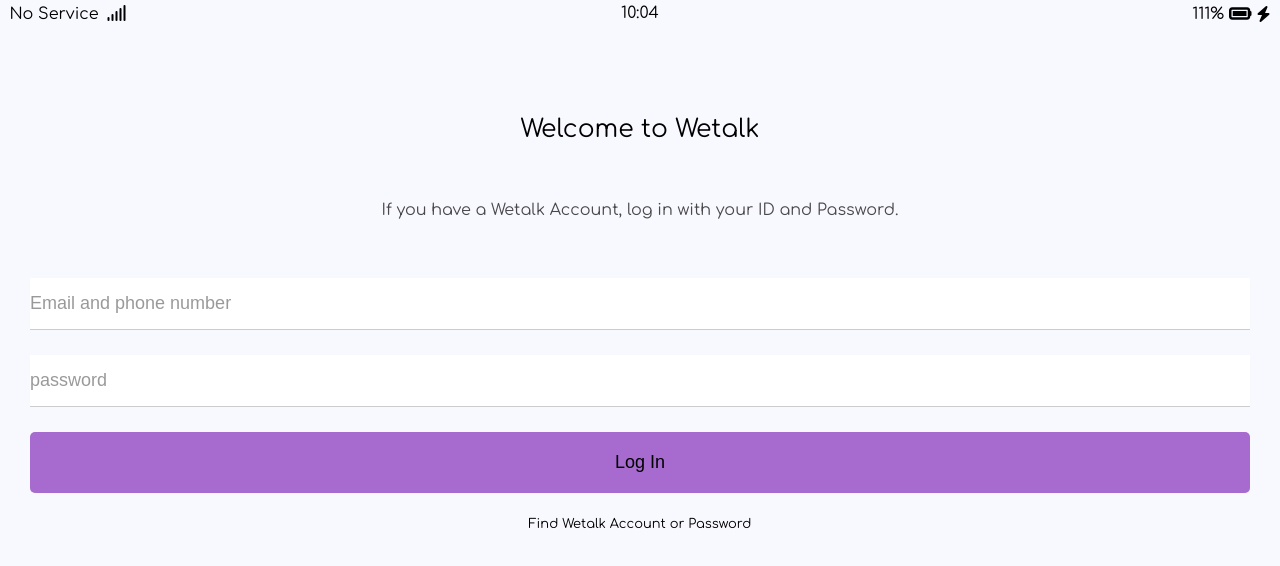
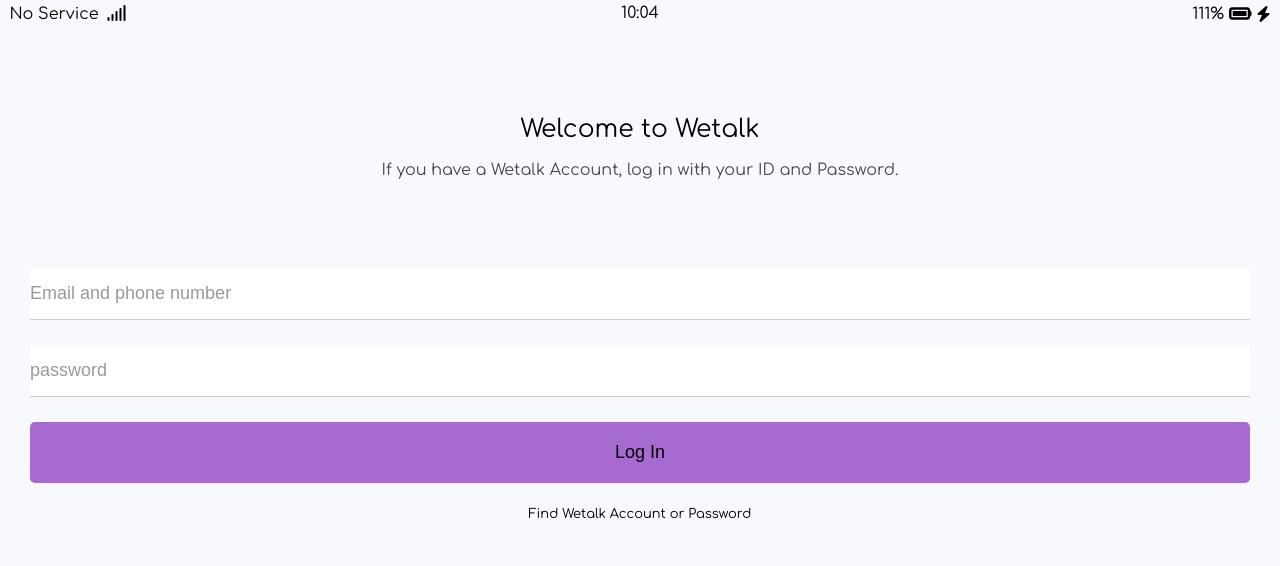
Before and after one commit to hjeong32/kokoa-clone-2021, a plain HTML site: page index.html in a window 1280 px wide. Drawn offline with Linux system fonts and the light colour scheme.

Commit message:
6.9 recap-stopped at the middle

```diff
--- a/css/styles.css
+++ b/css/styles.css
@@ -11,20 +11,19 @@
 }
 
 .welcome-header {
-  margin-top: 90px;
+  margin: 90px 0px;
   text-align: center;
-}
-.welcome-header__title {
-  margin: 20px 0px;
-  font-size: 25px;
   display: flex;
   flex-direction: column;
   align-items: center;
 }
+.welcome-header__title {
+  margin-bottom: 20px;
+  font-size: 25px;
+}
 .welcome-header__text {
-  width: 100%;
+  width: 60%;
   opacity: 0.7;
-  margin: 60px 0px;
 }
 
 #login-form {
```
